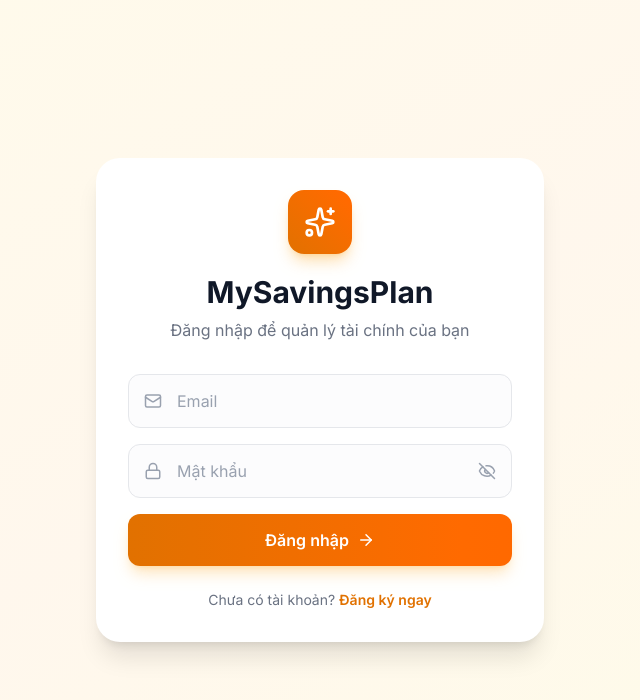
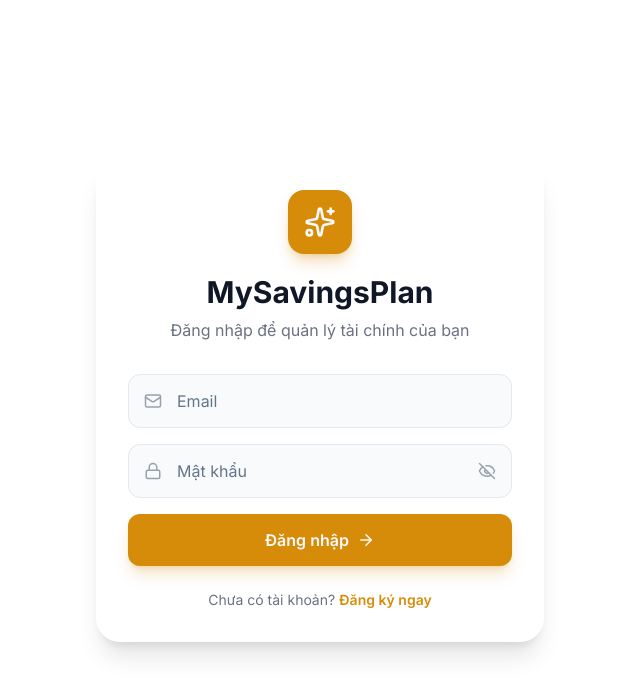
Before and after one commit to noway165/mysavingplan, a Next.js app: page / in a window 1280 px wide. Both pictures are taken after a click on the button 807 px from the left and 471 px from the top of the page. Shown: the top 700 px of the page, without its empty margins (320-960 px from the left). Built offline with nearby package versions, Linux system fonts and the light colour scheme; no server answers.

Commit message:
fix: replace hardcoded amber colors with primary variables for complete theme synchronization

```diff
--- a/src/components/LoginScreen.tsx
+++ b/src/components/LoginScreen.tsx
@@ -47,11 +47,11 @@ export function LoginScreen() {
   }
 
   return (
-    <div className="min-h-screen flex items-center justify-center bg-gradient-to-br from-amber-50 via-orange-50 to-yellow-50 p-4">
+    <div className="min-h-screen flex items-center justify-center bg-background p-4">
       <div className="max-w-md w-full bg-white rounded-3xl shadow-xl p-8 animate-in fade-in slide-in-from-bottom-8 duration-700">
         {/* Logo */}
         <div className="text-center mb-8">
-          <div className="h-16 w-16 bg-gradient-to-tr from-amber-600 to-orange-500 rounded-2xl flex items-center justify-center text-white mx-auto mb-5 shadow-lg shadow-amber-500/30">
+          <div className="h-16 w-16 bg-primary rounded-2xl flex items-center justify-center text-primary-foreground mx-auto mb-5 shadow-lg shadow-primary/30">
             <Sparkles size={32} />
           </div>
           <h1 className="text-3xl font-bold text-gray-900">MySavingsPlan</h1>
@@ -71,7 +71,7 @@ export function LoginScreen() {
                 placeholder="Họ và tên"
                 value={name}
                 onChange={(e) => setName(e.target.value)}
-                className="w-full pl-12 pr-4 py-3.5 rounded-xl border border-gray-200 bg-gray-50/50 text-gray-900 placeholder:text-gray-400 focus:outline-none focus:ring-2 focus:ring-amber-500 focus:border-transparent transition-all"
+                className="w-full pl-12 pr-4 py-3.5 rounded-xl border border-border bg-muted/50 text-foreground placeholder:text-muted-foreground focus:outline-none focus:ring-2 focus:ring-primary focus:border-transparent transition-all"
               />
             </div>
           )}
@@ -85,7 +85,7 @@ export function LoginScreen() {
               value={email}
               onChange={(e) => setEmail(e.target.value)}
               required
-              className="w-full pl-12 pr-4 py-3.5 rounded-xl border border-gray-200 bg-gray-50/50 text-gray-900 placeholder:text-gray-400 focus:outline-none focus:ring-2 focus:ring-amber-500 focus:border-transparent transition-all"
+              className="w-full pl-12 pr-4 py-3.5 rounded-xl border border-border bg-muted/50 text-foreground placeholder:text-muted-foreground focus:outline-none focus:ring-2 focus:ring-primary focus:border-transparent transition-all"
             />
           </div>
 
@@ -99,7 +99,7 @@ export function LoginScreen() {
               onChange={(e) => setPassword(e.target.value)}
               required
               minLength={6}
-              className="w-full pl-12 pr-12 py-3.5 rounded-xl border border-gray-200 bg-gray-50/50 text-gray-900 placeholder:text-gray-400 focus:outline-none focus:ring-2 focus:ring-amber-500 focus:border-transparent transition-all"
+              className="w-full pl-12 pr-12 py-3.5 rounded-xl border border-border bg-muted/50 text-foreground placeholder:text-muted-foreground focus:outline-none focus:ring-2 focus:ring-primary focus:border-transparent transition-all"
             />
             <button
               type="button"
@@ -121,7 +121,7 @@ export function LoginScreen() {
           <button
             type="submit"
             disabled={submitting}
-            className="w-full flex items-center justify-center gap-2 bg-gradient-to-r from-amber-600 to-orange-500 text-white font-semibold py-3.5 px-4 rounded-xl shadow-lg shadow-amber-500/25 hover:shadow-amber-500/40 hover:from-amber-500 hover:to-orange-400 transition-all disabled:opacity-60 disabled:cursor-not-allowed"
+            className="w-full flex items-center justify-center gap-2 bg-primary text-primary-foreground font-semibold py-3.5 px-4 rounded-xl shadow-lg shadow-primary/25 hover:shadow-primary/40 hover:opacity-90 transition-all disabled:opacity-60 disabled:cursor-not-allowed"
           >
             {submitting ? (
               <Loader2 size={20} className="animate-spin" />
@@ -140,7 +140,7 @@ export function LoginScreen() {
             {isLogin ? "Chưa có tài khoản?" : "Đã có tài khoản?"}
             <button
               onClick={() => { setIsLogin(!isLogin); setError("") }}
-              className="ml-1 text-amber-600 font-semibold hover:text-amber-500 transition-colors"
+              className="ml-1 text-primary font-semibold hover:opacity-80 transition-colors"
             >
               {isLogin ? "Đăng ký ngay" : "Đăng nhập"}
             </button>
--- a/src/components/Sidebar.tsx
+++ b/src/components/Sidebar.tsx
@@ -39,7 +39,7 @@ export function Sidebar() {
       <div className="hidden lg:flex h-full w-64 flex-col bg-card border-r border-border shadow-sm text-foreground shrink-0">
         <div className="flex h-16 items-center px-6 border-b border-border">
           <Link href="/" className="flex items-center gap-2 font-bold text-xl text-primary">
-            <div className="h-8 w-8 rounded-xl bg-gradient-to-tr from-amber-600 to-orange-500 flex items-center justify-center text-white">
+            <div className="h-8 w-8 rounded-xl bg-primary flex items-center justify-center text-primary-foreground">
               <Sparkles size={18} />
             </div>
             MySavingsPlan
```
